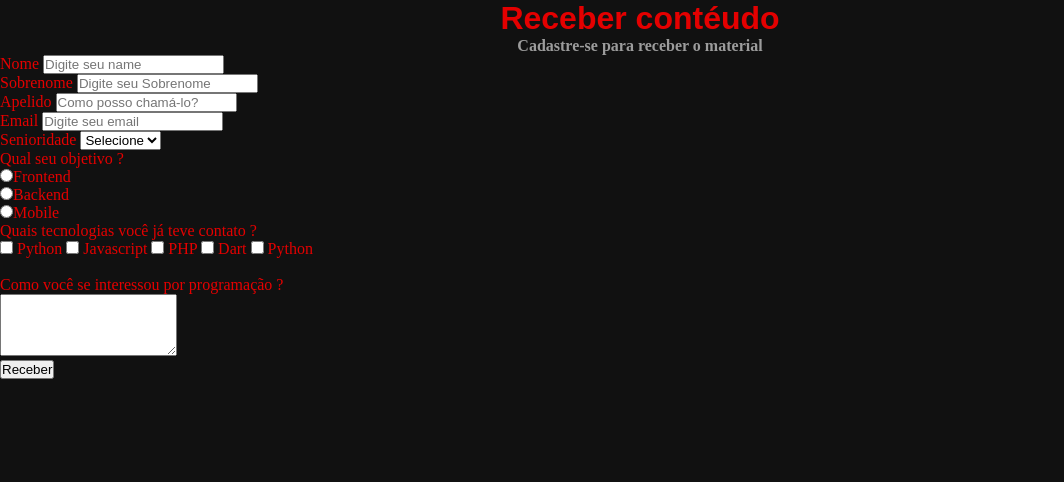
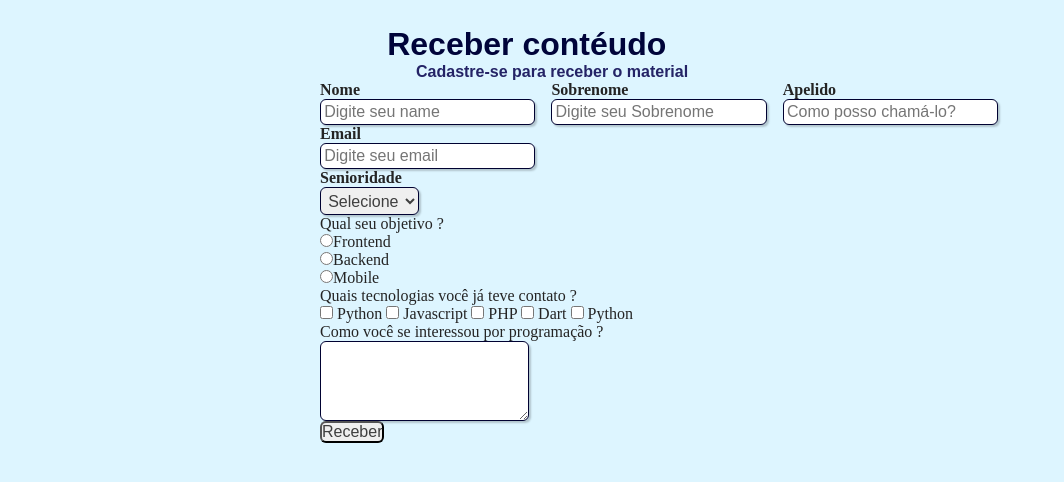
Before and after one commit to gerssivaldosantos/PureForm, a plain HTML site: page index.html in a window 1280 px wide. Shown: the whole page, without its empty margins (0-1064 px from the left). Drawn offline with Linux system fonts and the light colour scheme.

Commit message:
Css ajustment

```diff
--- a/index.css
+++ b/index.css
@@ -1,27 +1,90 @@
-*{
-    margin:0;
-    padding:0;
+* {
+    margin: 0;
+    padding: 0;
 
 }
-body{
-    background-color: rgb(17, 17, 17);
-    justify-content: center;
-    color: rgb(228, 0, 0);
-    font-size: 1em;
-    font-family: 'Times New Roman', Times, serif;
-}
-#title{
-    color: rgb(228, 0, 0);
-    text-align: center;
-    font-family: Arial, Helvetica, sans-serif;
+
+#title {
+    color: rgb(0, 4, 58);
+    font-family: sans-serif;
+    margin-left: 7%;
 }
 
-#subtitle{
-    color: rgb(156, 156, 156);
-    text-align: center;
-    font-family: 'Times New Roman', Times, serif;
+#subtitle {
+    color: rgb(36, 35, 102);
+    font-family: sans-serif;
+    margin-left: 10%;
 }
 
-fieldset{
-    border: 0ch;
+#check {
+    display: inline-block;
 }
+
+fieldset {
+    border: 0;
+}
+
+body {
+    background-color: rgb(221, 245, 255);
+    justify-content: center;
+    color: rgb(36, 36, 36);
+    font-size: 1em;
+    font-family: "Times New Roman", Times, serif;
+    align-items: center;
+    margin-top: 2%;
+    margin-left: 25%;
+}
+
+input,
+select,
+textarea,
+button {
+    font-family: sans-serif;
+    font-size: 1em;
+    color: rgb(63, 63, 63);
+    border-radius: 6px;
+
+}
+
+.group:before,
+.group::after {
+    display: table;
+}
+
+.group:after {
+    clear: both;
+}
+
+.campo {
+    margin-bottom: 1em;
+}
+
+.campo label {
+    margin-bottom: 0.2em;
+    color: #c5c5c5;
+    display: block;
+}
+
+fieldset.group .camp {
+    float: left;
+    margin-right: 1em;
+}
+
+.camp input[type="text"],
+.camp input[type="email"],
+.camp select,
+.camp textarea {
+    padding:0.2em;
+    border: 1px solid #000131;
+    box-shadow: 2px 2px 2px rgb(0,0,0,0.2);
+    display: block;
+}
+
+.camp select option {
+    padding-right: 1em;
+}
+
+.camp input:focus .camp select:focus, .camp textarea:focus{
+    background: #f6f6ff;
+
+}
--- a/index.html
+++ b/index.html
@@ -15,9 +15,9 @@
 
         <form>
             <!-- This tag create a line wrappe in elements -->
-            <fieldset id="fieldset1">
-                <div id="input-name">
-                    <label>Nome</label>
+            <fieldset class="group">
+                <div class="camp">
+                    <label><strong>Nome</strong></label>
                     <input
                         name="name"
                         id="name"
@@ -26,8 +26,8 @@
                     />
                 </div>
 
-                <div>
-                    <label>Sobrenome</label>
+                <div class="camp">
+                    <label><strong>Sobrenome</strong></label>
                     <input
                         type="text"
                         name="longname"
@@ -35,8 +35,8 @@
                         placeholder="Digite seu Sobrenome"
                     />
                 </div>
-                <div>
-                    <label>Apelido</label>
+                <div class="camp">
+                    <label><strong>Apelido</strong></label>
                     <input
                         type="text"
                         name="nickname"
@@ -46,8 +46,8 @@
                 </div>
             </fieldset>
 
-            <div>
-                <label>Email</label>
+            <div class="camp">
+                <label><strong>Email</strong></label>
                 <input
                     type="text"
                     name="email"
@@ -56,8 +56,8 @@
                 />
             </div>
 
-            <div>
-                <label>Senioridade</label>
+            <div class="camp">
+                <label><strong>Senioridade</strong></label>
                 <select id="senionaridade">
                     <option value="" selected disabled>Selecione</option>
                     <option>Iniciante</option>
@@ -66,7 +66,7 @@
                 </select>
             </div>
 
-            <div>
+            <div class="camp">
                 <label>Qual seu objetivo ?</label>
                 <label>
                     <br>
@@ -86,7 +86,7 @@
                 </label>
             </div>
             <fieldset>
-                <div>
+                <div class="camp">
                     <label>Quais tecnologias você já teve contato ?</label><br>
                     <input
                         type="checkbox"
@@ -119,12 +119,11 @@
                     <label for="python">Python</label>
                 </div>
             </fieldset>
-            <div>
-                <br>
+            <div class="camp">
                 <label>Como você se interessou por programação ?</label><br>
                 <textarea  id="experiencia" rows="4" name="experiencia"></textarea>
             </div>
-            <button type="submit">Receber</button>
+            <button class="button" type="submit">Receber</button>
         </form>
     </body>
 </html>
```
